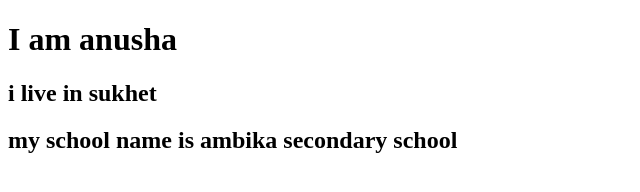
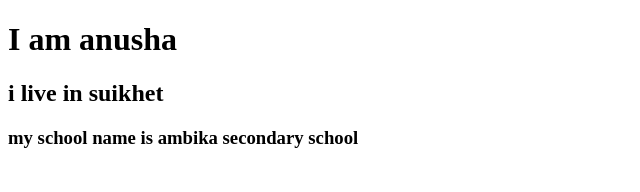
Before and after one commit to Anushaa2007/learning-git, a plain HTML site: page index.html in a window 1280 px wide. Shown: the whole page, without its empty margins (0-640 px from the left). Drawn offline with Linux system fonts and the light colour scheme.

```diff
--- a/index.html
+++ b/index.html
@@ -8,7 +8,8 @@
 </head>
 <body>
     <h1>I am anusha</h1>
-    <h2>i live in sukhet</h2>
-    <h2>my school name is ambika secondary school</h2>
+    <h2>i live in suikhet</h2>
+    <h3>my school name is ambika secondary school</h3>
+
 </body>
 </html>
```
